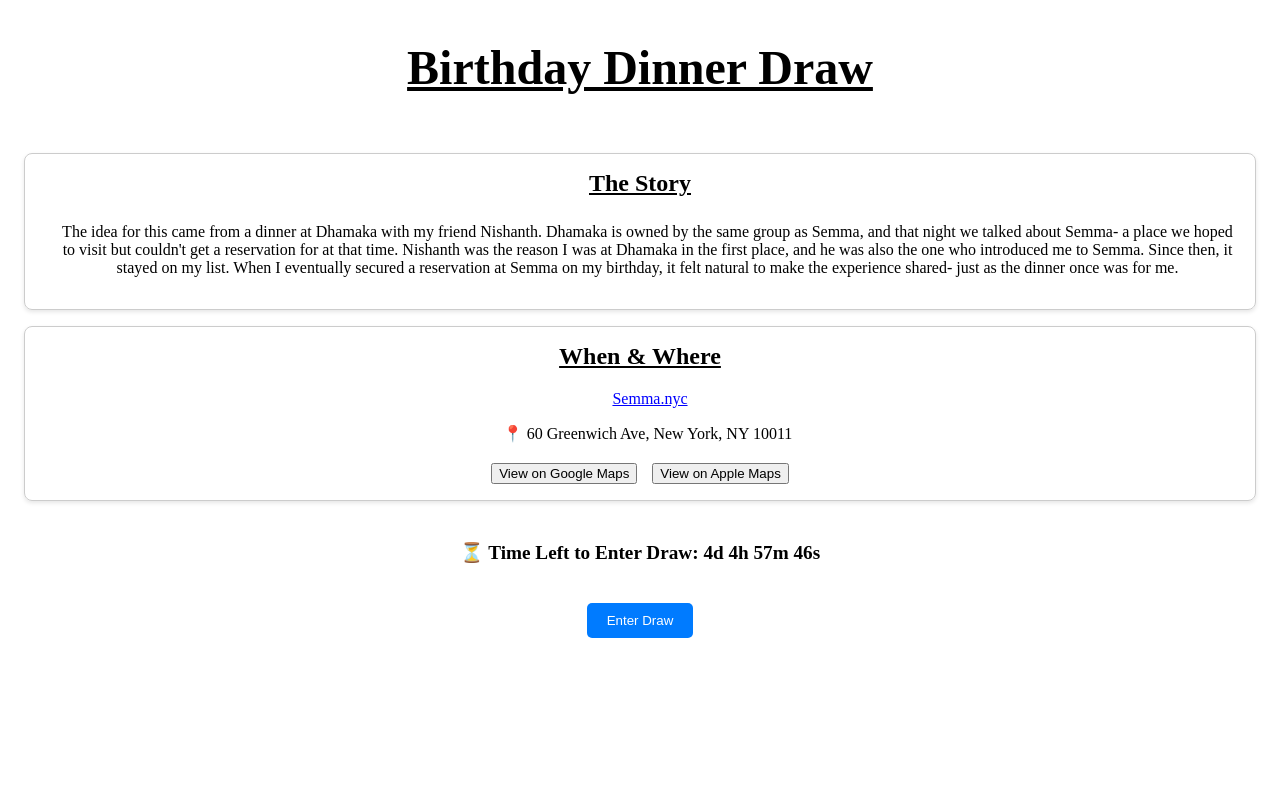
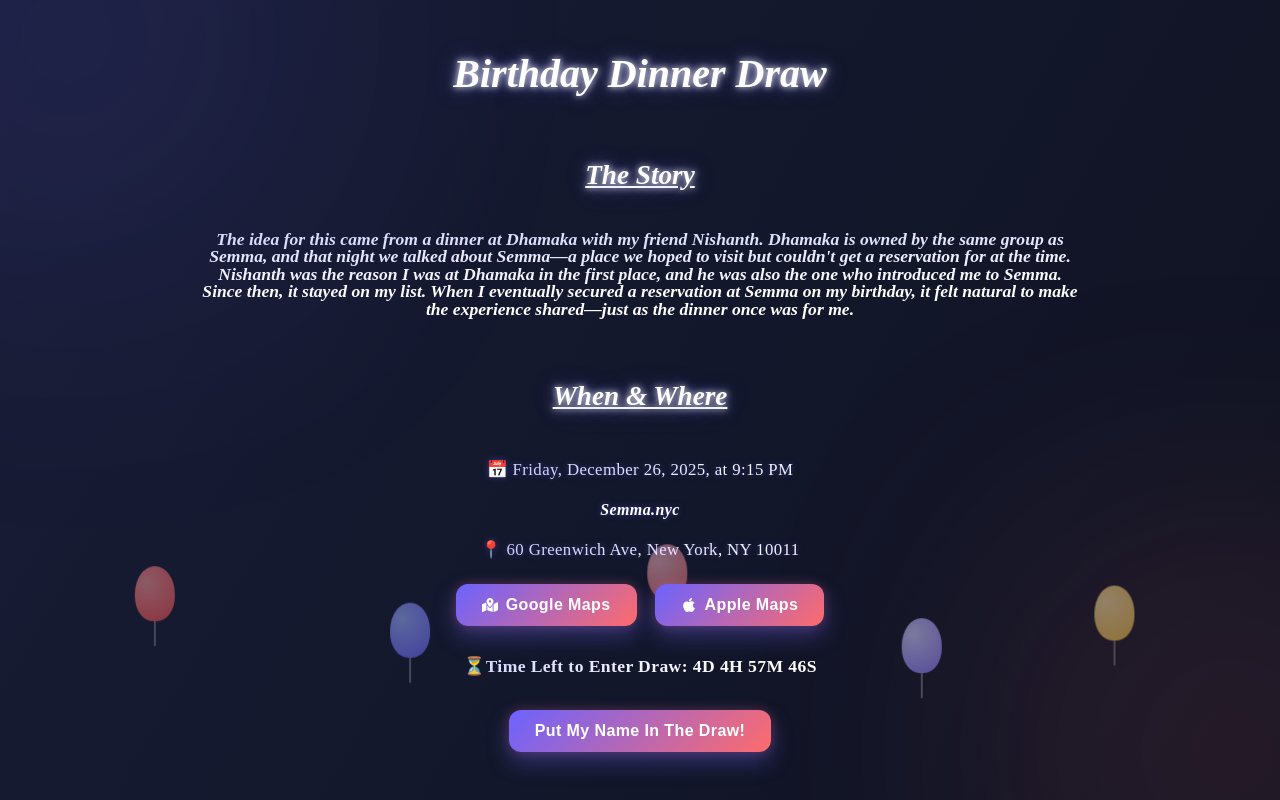
Before and after one commit to Dathwik/birthday_dinner_draw, a React (Vite) app in the folder my-project/: page / in a window 1280 px wide. Built offline with nearby package versions, Linux system fonts and the light colour scheme.

Commit message:
second commit

```diff
--- a/my-project/src/components/CountdownTimer.jsx
+++ b/my-project/src/components/CountdownTimer.jsx
@@ -31,11 +31,13 @@
   }
 
   return (
-    <p>
-      ⏳ Time Left to Enter Draw:{" "}
-      {timeLeft.days}d {timeLeft.hours}h {timeLeft.minutes}m{" "}
-      {timeLeft.seconds}s
-    </p>
+    <p className="countdown-text">⏳
+  <span className="text-shimmer">
+     Time Left to Enter Draw:{" "}
+    {timeLeft.days}D {timeLeft.hours}H {timeLeft.minutes}M {timeLeft.seconds}S
+  </span>
+</p>
+
   );
 }
 
--- a/my-project/src/index.css
+++ b/my-project/src/index.css
@@ -1,95 +1,393 @@
-.title {
-  font-size: 1.5rem;
-  display: flex;
-  flex-direction: column;
-  align-items: center;   /* horizontal center */
-  justify-content: flex-start; /* stay at top */
-  padding: 10px;
-  text-align: center;
-  margin-top: -10px;
-  text-decoration: underline;
+html,
+body {
+  margin: 0;
+  padding: 0;
+  width: 100%;
+  height: 100%;
 }
 
-.story-card {
-  border: 1px solid #ccc;
-  border-radius: 8px;
-  padding: 16px;
-  margin: 16px;
-  box-shadow: 0 2px 4px rgba(0, 0, 0, 0.1);
+#root {
+  width: 100%;
+  height: 100%;
 }
 
-.story-card h2 {
-  font-size: 1.5rem;
-  display: flex;
-  flex-direction: column;
-  align-items: center;   /* horizontal center */
-  padding: 10px;
-  margin-top:-10px;
-  margin-bottom:0px;
-  text-decoration: underline;
+.background {
+  min-height: 100vh;
+  width: 100vw;
+  position: relative;
+  overflow: hidden;
+  text-align: center;
+
+  background: linear-gradient(
+    120deg,
+    #0b0f1a,
+    #1b1f3b,
+    #0b0f1a
+  );
+  background-size: 300% 300%;
+  animation: gradientMove 14s ease infinite;
 }
 
-.story-card p {
-  font-size: 1rem;
-  margin-left: 15px;
-  text-align: center;
+.background::before,
+.background::after {
+  content: "";
+  position: absolute;
+  width: 500px;
+  height: 500px;
+  border-radius: 50%;
+  filter: blur(140px);
+  opacity: 0.35;
+  animation: floatGlow 18s ease-in-out infinite alternate;
+  pointer-events: none;
 }
 
-.addressdate-card {
-  border: 1px solid #ccc;
-  border-radius: 8px;
-  padding: 16px;
-  margin: 16px;
-  box-shadow: 0 2px 4px rgba(0, 0, 0, 0.1);
+/* Blue glow */
+.background::before {
+  background: radial-gradient(circle, #6c63ff, transparent 70%);
+  top: -200px;
+  left: -200px;
 }
 
-.addressdate-card h2 {
-  font-size: 1.5rem;
-  display: flex;
-  flex-direction: column;
-  align-items: center;   /* horizontal center */
-  padding: 10px;
-  margin-top:-10px;
-  margin-bottom:10px;
-  text-decoration: underline;
+/* Pink glow */
+.background::after {
+  background: radial-gradient(circle, #ff6b6b, transparent 70%);
+  bottom: -200px;
+  right: -200px;
+  animation-delay: 4s;
 }
 
-.addressdate-card p {
-  font-size: 1rem;
-  margin-left: 15px;
-  text-align: center;
+@keyframes gradientMove {
+  0% {
+    background-position: 0% 50%;
+  }
+  50% {
+    background-position: 100% 50%;
+  }
+  100% {
+    background-position: 0% 50%;
+  }
+}
+
+@keyframes floatGlow {
+  from {
+    transform: translate(0, 0) scale(1);
+  }
+  to {
+    transform: translate(90px, -70px) scale(1.2);
+  }
+}
+
+/* Title container */
+.title {
+  display: flex;
+  justify-content: center;
+  align-items: center;
+  margin-top: 40px;;
+}
+
+/* Neon white glow */
+.title h1 {
+  font-size: 2.5rem;
+  font-weight: 700;
+  margin: 10px 0px 0px 0px;
+  color: #ffffff;                 /* pure white text */;
+  cursor: default;
+
+
+  /* Neon glow */
+  text-shadow:
+    0 0 6px rgba(255, 255, 255, 0.8),
+    0 0 12px rgba(180, 180, 255, 0.6),
+    0 0 24px rgba(120, 120, 255, 0.4);
+
+  transition: text-shadow 0.3s ease;
+}
+
+/* Slightly stronger glow on hover */
+.title h1:hover {
+  text-shadow:
+    0 0 8px rgba(255, 255, 255, 1),
+    0 0 16px rgba(180, 180, 255, 0.8),
+    0 0 32px rgba(120, 120, 255, 0.6);
+}
+
+.title h2 {
+  text-decoration: underline;
+  font-size: 1.7rem;
+  font-weight: 700;
+  margin-bottom: 30px;
+  color: #ffffff;                 /* pure white text */;
+  cursor: default;
+
+  /* Neon glow */
+  text-shadow:
+    0 0 6px rgba(255, 255, 255, 0.8),
+    0 0 12px rgba(180, 180, 255, 0.6),
+    0 0 24px rgba(120, 120, 255, 0.4);
+
+  transition: text-shadow 0.3s ease;
+}
+
+/* Slightly stronger glow on hover */
+.title h2:hover {
+  text-shadow:
+    0 0 8px rgba(255, 255, 255, 1),
+    0 0 16px rgba(180, 180, 255, 0.8),
+    0 0 32px rgba(120, 120, 255, 0.6);
+}
+
+.paragraph p {
+  font-size: 1.1rem;
+  margin: 10px 200px 10px 200px;
+  line-height: 1;
+}
+
+.text-shimmer {
+  /* Smooth continuous shimmer gradient */
+  background: linear-gradient(
+    90deg,
+    #cfcfff 0%,
+    #ffffff 25%,
+    #ffffff 50%,
+    #ffffff 75%,
+    #cfcfff 100%
+  );
+
+  background-size: 400% 100%;
+
+  -webkit-background-clip: text;
+  -webkit-text-fill-color: transparent;
+
+  animation: shimmerMove 8s linear infinite;
+}
+
+@keyframes shimmerMove {
+  from {
+    background-position: 0% 50%;
+  }
+  to {
+    background-position: 400% 50%;
+  }
+}
+
+.link {
+  display: flex;
+  justify-content: center;
+  margin-top: 1px;
 }
 
 .link a {
-  color: blue;
-  margin-left: 20px;
+  position: relative;
+  font-size: 1rem;
+  font-weight: 600;
+  color: #ffffff;
+  text-decoration: none;
+  letter-spacing: 0.4px;
+  padding: 4px 6px;
+
+  /* Subtle glow */
+  text-shadow:
+    0 0 6px rgba(108, 99, 255, 0.5);
+
+  transition:
+    color 0.3s ease,
+    text-shadow 0.3s ease;
+}
+
+/* Underline accent */
+.link a::after {
+  content: "";
+  position: absolute;
+  left: 50%;
+  bottom: -4px;
+  width: 0;
+  height: 2px;
+  background: linear-gradient(
+    90deg,
+    #6c63ff,
+    #ff6b6b
+  );
+  transform: translateX(-50%);
+  transition: width 0.3s ease;
+}
+
+/* Hover effect */
+.link a:hover {
+  color: #ffffff;
+  text-shadow:
+    0 0 10px rgba(108, 99, 255, 0.8),
+    0 0 18px rgba(255, 107, 107, 0.6);
+}
+
+.link a:hover::after {
+  width: 100%;
+}
+
+.address-text {
+  font-size: 1.05rem;
+  color: #ffffff;
+  letter-spacing: 0.4px;
   text-align: center;
-  display: flex;
-  justify-content: center;
+
+  text-shadow:
+    0 0 6px rgba(108, 99, 255, 0.4);
 }
 
 .buttons {
   display: flex;
   justify-content: center;
-  gap: 15px;
-  margin-top: 20px;
+  gap: 18px;
+  margin-top: 24px;
+}
+
+/* Shared button base */
+.buttons button,
+.enter-draw-button {
+  display: inline-flex;
+  align-items: center;
+  justify-content: center;
+  gap: 8px;
+
+  padding: 12px 26px;
+  font-size: 1rem;              /* text size */
+  font-weight: 600;             /* text weight */
+  letter-spacing: 0.4px;        /* premium feel */
+
+  color: #ffffff;               /* text color */
+
+  background: linear-gradient(
+    135deg,
+    #6c63ff,
+    #ff6b6b
+  );
+
+  border: none;
+  border-radius: 12px;
+  cursor: pointer;
+
+  box-shadow:
+    0 10px 22px rgba(108, 99, 255, 0.35),
+    0 0 12px rgba(255, 107, 107, 0.25);
+
+  transition:
+    transform 0.25s ease,
+    box-shadow 0.25s ease,
+    filter 0.25s ease;
+}
+
+
+/* Hover interaction */
+.buttons button:hover,
+.enter-draw-button:hover {
+  transform: translateY(-3px) scale(1.04);
+  box-shadow:
+    0 16px 34px rgba(108, 99, 255, 0.55),
+    0 0 20px rgba(255, 107, 107, 0.45);
+  filter: brightness(1.08);
+}
+
+.buttons button:active,
+.enter-draw-button:active {
+  transform: translateY(-1px) scale(1.01);
+}
+
+/* Optional: subtle focus outline for accessibility */
+.buttons button:focus-visible {
+  outline: none;
+  box-shadow:
+    0 0 0 2px rgba(255, 255, 255, 0.9),
+    0 0 0 5px rgba(108, 99, 255, 0.6);
 }
 
 .enter-draw-button {
-  display: block;
-  margin: 20px auto;
-  padding: 10px 20px;
-  background-color: #007bff;
-  color: white;
-  border: none;
-  border-radius: 5px;
-  cursor: pointer;
+  margin-top: 30px;
 }
 
-.countdown-timer {
-  display: flex;
-  justify-content: center;
-  margin-top: 20px;
-  font-size: 1.2rem;
-  font-weight: bold;
+.countdown-text {
+  font-size: 1.1rem;
+  font-weight: 600;
+  letter-spacing: 0.4px;
+  text-align: center;
+  margin-top: 30px;
+  margin-bottom: 3px;
+  color: #ffffff;
 }
+
+.balloon-container {
+  position: absolute;
+  inset: 0;
+  overflow: hidden;
+  pointer-events: none; /* don't block clicks */
+  z-index: 0;
+}
+
+.balloon {
+  position: absolute;
+  bottom: -150px;
+  width: 40px;
+  height: 55px;
+  border-radius: 50% 50% 45% 45%;
+  opacity: 0.7;
+  animation: floatUp 14s linear infinite;
+}
+
+/* Balloon string */
+.balloon::after {
+  content: "";
+  position: absolute;
+  bottom: -25px;
+  left: 50%;
+  width: 2px;
+  height: 25px;
+  background: rgba(255, 255, 255, 0.4);
+  transform: translateX(-50%);
+}
+
+.red {
+  background: radial-gradient(circle at 30% 30%, #ff9a9a, #ff4d4d);
+  left: 10%;
+  animation-duration: 16s;
+}
+
+.blue {
+  background: radial-gradient(circle at 30% 30%, #9aaeff, #6c63ff);
+  left: 30%;
+  animation-duration: 18s;
+}
+
+.pink {
+  background: radial-gradient(circle at 30% 30%, #ffc0cb, #ff6b6b);
+  left: 50%;
+  animation-duration: 15s;
+}
+
+.purple {
+  background: radial-gradient(circle at 30% 30%, #cfcfff, #8a7bff);
+  left: 70%;
+  animation-duration: 19s;
+}
+
+.gold {
+  background: radial-gradient(circle at 30% 30%, #ffeaa7, #f5c542);
+  left: 85%;
+  animation-duration: 17s;
+}
+
+@keyframes floatUp {
+  0% {
+    transform: translateY(0) translateX(0);
+    opacity: 0;
+  }
+  10% {
+    opacity: 0.7;
+  }
+  100% {
+    transform: translateY(-120vh) translateX(20px);
+    opacity: 0;
+  }
+}
+
+.background > *:not(.balloon-container) {
+  position: relative;
+  z-index: 1;
+}
--- a/my-project/src/pages/Home.jsx
+++ b/my-project/src/pages/Home.jsx
@@ -1,54 +1,117 @@
-import { useNavigate } from 'react-router-dom';
+import { useNavigate } from "react-router-dom";
 import CountdownTimer from "../components/CountdownTimer";
+import { FaMapMarkedAlt, FaApple } from "react-icons/fa";
+
+
+const SEMMA_ADDRESS = "60 Greenwich Ave, New York, NY 10011";
+const RESERVATION_DATE = "Friday, December 26, 2025, at 9:15 PM";
+
+const GOOGLE_MAPS_URL =
+  "https://www.google.com/maps/dir/?api=1&destination=60+Greenwich+Ave,+New+York,+NY+10011";
+
+const APPLE_MAPS_URL =
+  "https://maps.apple.com/?q=60+Greenwich+Ave,+New+York,+NY+10011";
 
 function Home() {
   const navigate = useNavigate();
+
+  const openInNewTab = (url) => {
+    window.open(url, "_blank", "noopener,noreferrer");
+  };
+
   return (
     <>
+    <div className="background">
+        <div className="balloon-container">
+  <span className="balloon red"></span>
+  <span className="balloon blue"></span>
+  <span className="balloon pink"></span>
+  <span className="balloon purple"></span>
+  <span className="balloon gold"></span>
+</div>
+
+      {/* Title */}
       <div className="title">
-      <h1>Birthday Dinner Draw</h1>
+        <h1><i>Birthday Dinner Draw</i></h1>
       </div>
+
+      {/* Story */}
       <div className="story-card">
-        <div>
-            <h2>The Story</h2>
-            <p>The idea for this came from a dinner at Dhamaka with my friend Nishanth.
-                Dhamaka is owned by the same group as Semma,
-                and that night we talked about Semma- a place we hoped to visit but couldn't get a reservation for at that time.
-                Nishanth was the reason I was at Dhamaka in the first place, and he was also the one who introduced me to Semma.
-                Since then, it stayed on my list. When I eventually secured a reservation at Semma on my birthday,
-                it felt natural to make the experience shared- just as the dinner once was for me.
-            </p>
+        <div className="title">
+          <h2><i>The Story</i></h2>
+        </div>
+        <div className="paragraph">
+        <p><span className="text-shimmer">
+        <b>
+        <i>
+          The idea for this came from a dinner at Dhamaka with my friend Nishanth.
+          Dhamaka is owned by the same group as Semma, and that night we talked
+          about Semma—a place we hoped to visit but couldn't get a reservation
+          for at the time. Nishanth was the reason I was at Dhamaka in the first
+          place, and he was also the one who introduced me to Semma. Since then,
+          it stayed on my list. When I eventually secured a reservation at Semma
+          on my birthday, it felt natural to make the experience shared—just as
+          the dinner once was for me.
+        </i>
+        </b>
+        </span></p>
         </div>
       </div>
+
+      {/* Address & Date */}
       <div className="addressdate-card">
-            <h2>When & Where</h2>
-            <div className="link"> <a
+        <div className="title">
+          <h2><i>When & Where</i></h2>
+        </div>
+        <p className="address-text">
+    📅 <span className="text-shimmer">{RESERVATION_DATE}</span>
+        </p>
+        <div className="link">
+          <a
             href="https://www.semma.nyc"
             target="_blank"
             rel="noopener noreferrer"
-            >
+          ><i>
             Semma.nyc
+            </i>
           </a>
         </div>
-            <p>📍 60 Greenwich Ave, New York, NY 10011</p>
+
+        <p className="address-text">
+  📍 <span className="text-shimmer">{SEMMA_ADDRESS}</span>
+</p>
+
+
         <div className="buttons">
           <button
-                onClick={() => {
-                    window.open("https://www.google.com/maps/dir/?api=1&destination=60+Greenwich+Ave,+New+York,+NY+10011",
-                        '_blank',
-                        'noopener,noreferrer'
-                        );
-                }}>View on Google Maps</button>
-            <button onClick={() => {
-                window.open("https://maps.apple.com/?q=60+Greenwich+Ave,+New+York,+NY+10011",
-                    '_blank',
-                    'noopener,noreferrer'
-                        );
-                }}>View on Apple Maps</button>
+            className="Googlemaps"
+            onClick={() => openInNewTab(GOOGLE_MAPS_URL)}
+          >
+           <FaMapMarkedAlt />Google Maps
+          </button>
+
+          <button
+            className="Applemaps"
+            onClick={() => openInNewTab(APPLE_MAPS_URL)}
+          >
+            <FaApple />Apple Maps
+          </button>
         </div>
       </div>
-        <div className="countdown-timer"><CountdownTimer /></div>
-        <button className="enter-draw-button" onClick={() => navigate('/EntryForm')}>Enter Draw</button>
+
+      {/* Countdown */}
+      <div className="countdown-timer">
+        <CountdownTimer />
+      </div>
+
+      {/* Enter Draw */}
+      <button
+        className="enter-draw-button"
+        onClick={() => navigate("/EntryForm")}
+      >
+        Put My Name In The Draw!
+      </button>
+    </div>
     </>
   );
 }
--- /dev/null
+++ b/package.json
@@ -0,0 +1,5 @@
+{
+  "dependencies": {
+    "react-icons": "^5.5.0"
+  }
+}
```
Also changed, not shown: my-project/src/pages/EntryForm.jsx (+17 -1 lines), 1 other file (tests, documents, lock files or other folders). Lines whose indentation alone changed are shown as unchanged.
